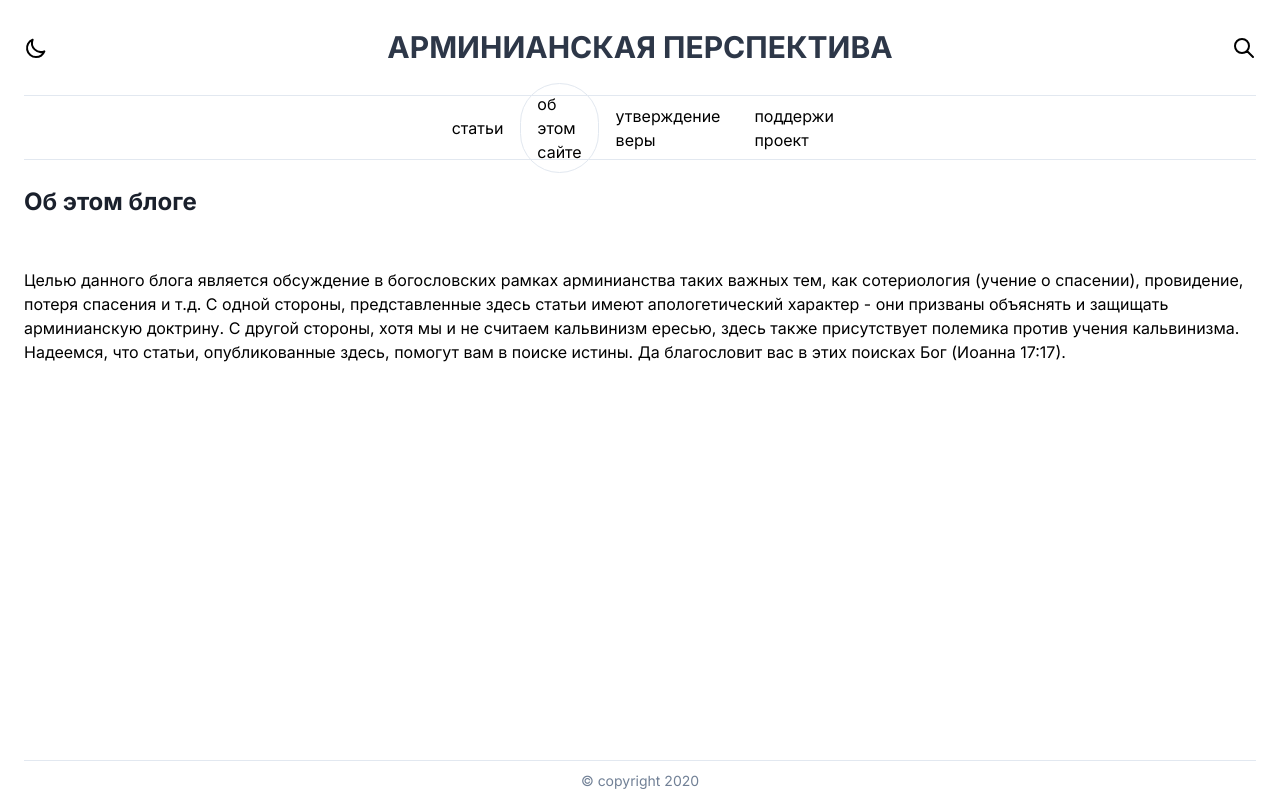
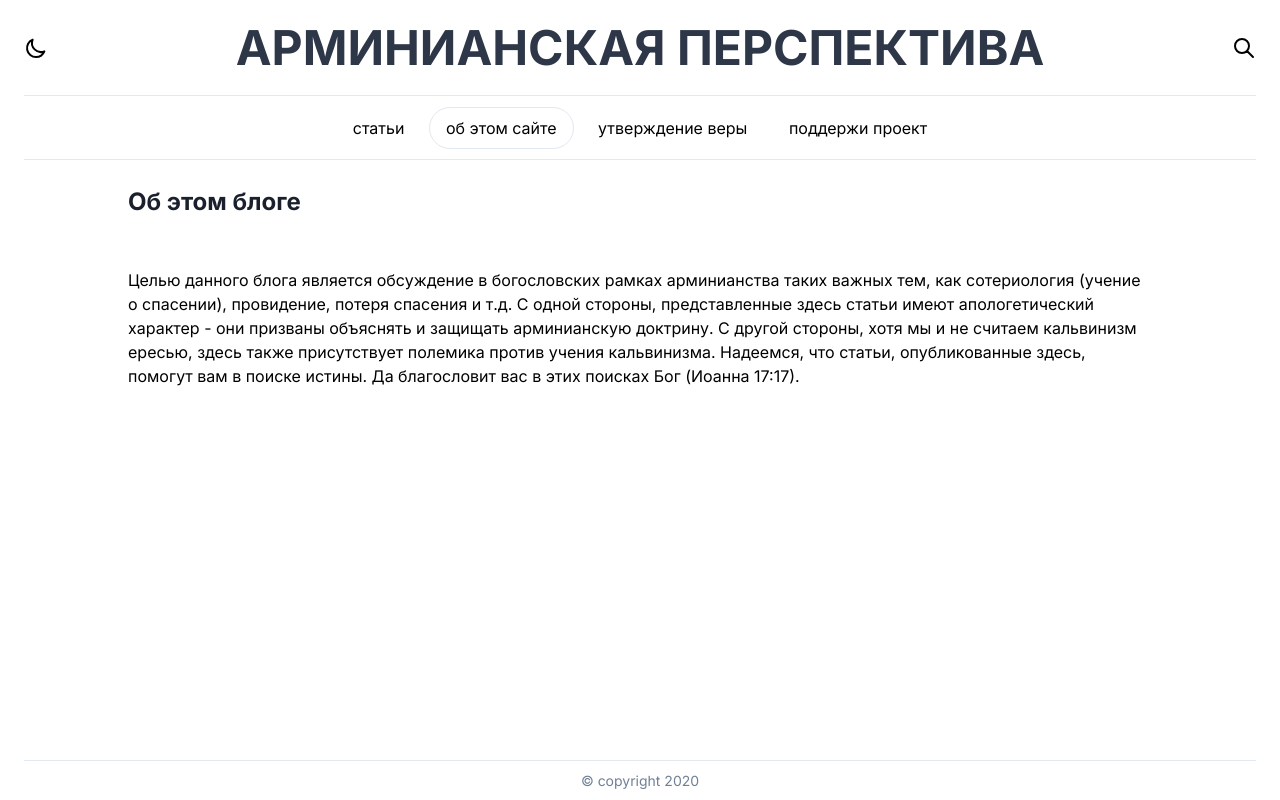
Before and after one commit to kartaiev/arminian-perspective-blog, a Next.js app in the folder client/: page /about in a window 1280 px wide. Built offline with nearby package versions, Linux system fonts and the light colour scheme.

Commit message:
responsiveness

```diff
--- a/client/components/PostBody.js
+++ b/client/components/PostBody.js
@@ -1,16 +1,14 @@
 import React from "react";
 import BlockContent from "@sanity/block-content-to-react";
-import client from "../lib/client";
 import PostAuthorDate from "./PostAuthorDate";
 
 const PostBody = ({ body, title, subtitle, publishedAt, name }) => {
   return (
-    <div className="max-w-4xl  mx-auto">
+    <div className="max-w-5xl  mx-auto">
       <h1 className="font-bold text-2xl mt-6 mb-2">{title}</h1>
       <PostAuthorDate publishedAt={publishedAt} secondProp={name} />
       <h2 className="font-semibold text-gray-800">{subtitle}</h2>
-
-      <BlockContent className="my-6" blocks={body} {...client.config()} />
+      <BlockContent className="my-6" blocks={body} />
     </div>
   );
 };
--- a/client/components/layout/Header.js
+++ b/client/components/layout/Header.js
@@ -19,7 +19,7 @@ const Header = () => {
             d="M20.354 15.354A9 9 0 018.646 3.646 9.003 9.003 0 0012 21a9.003 9.003 0 008.354-5.646z"
           />
         </svg>
-        <h1 className="uppercase text-gray-800 text-center text-xl lg:text-3xl font-bold">
+        <h1 className="uppercase text-gray-800 text-center text-xl lg:text-4xl xl:text-5xl font-bold">
           Арминианская перспектива
         </h1>
         <svg
--- a/client/components/layout/Nav.js
+++ b/client/components/layout/Nav.js
@@ -14,7 +14,7 @@ const Nav = () => {
   return (
     <div>
       <div className="h-10 lg:h-16 w-full border-b border-gray-300 flex items-center justify-center">
-        <ul className="hidden w-1/3 h-full lg:flex items-center justify-between">
+        <ul className="hidden lg:w:2/3 xl:w-1/2  h-full lg:flex lg:items-center lg:justify-around">
           {links}
         </ul>
         <button onClick={handleOpen} className="lg:hidden  focus:outline-none">
--- a/client/pages/about.js
+++ b/client/pages/about.js
@@ -4,7 +4,7 @@ import Layout from "../components/layout/Layout";
 const About = () => {
   return (
     <Layout>
-      <div className="flex flex-col justify-between">
+      <div className="flex flex-col justify-between max-w-5xl  mx-auto">
         <h1 className="text-2xl font-bold text-gray-900 my-6">Об этом блоге</h1>
         <p className="mb-20">
           Целью данного блога является обсуждение в богословских рамках
--- a/client/pages/index.js
+++ b/client/pages/index.js
@@ -27,7 +27,9 @@ const App = ({ posts = [] }) => {
 
   return (
     <Layout>
-      <div className="mb-6 grid grid-cols-1 gap-6">{previews}</div>
+      <div className="mb-6 grid grid-cols-1 gap-6 lg:grid-cols-2 lg:mt-6 lg:mx-32 xl:grid-cols-3 xl:gap-12">
+        {previews}
+      </div>
     </Layout>
   );
 };
```
